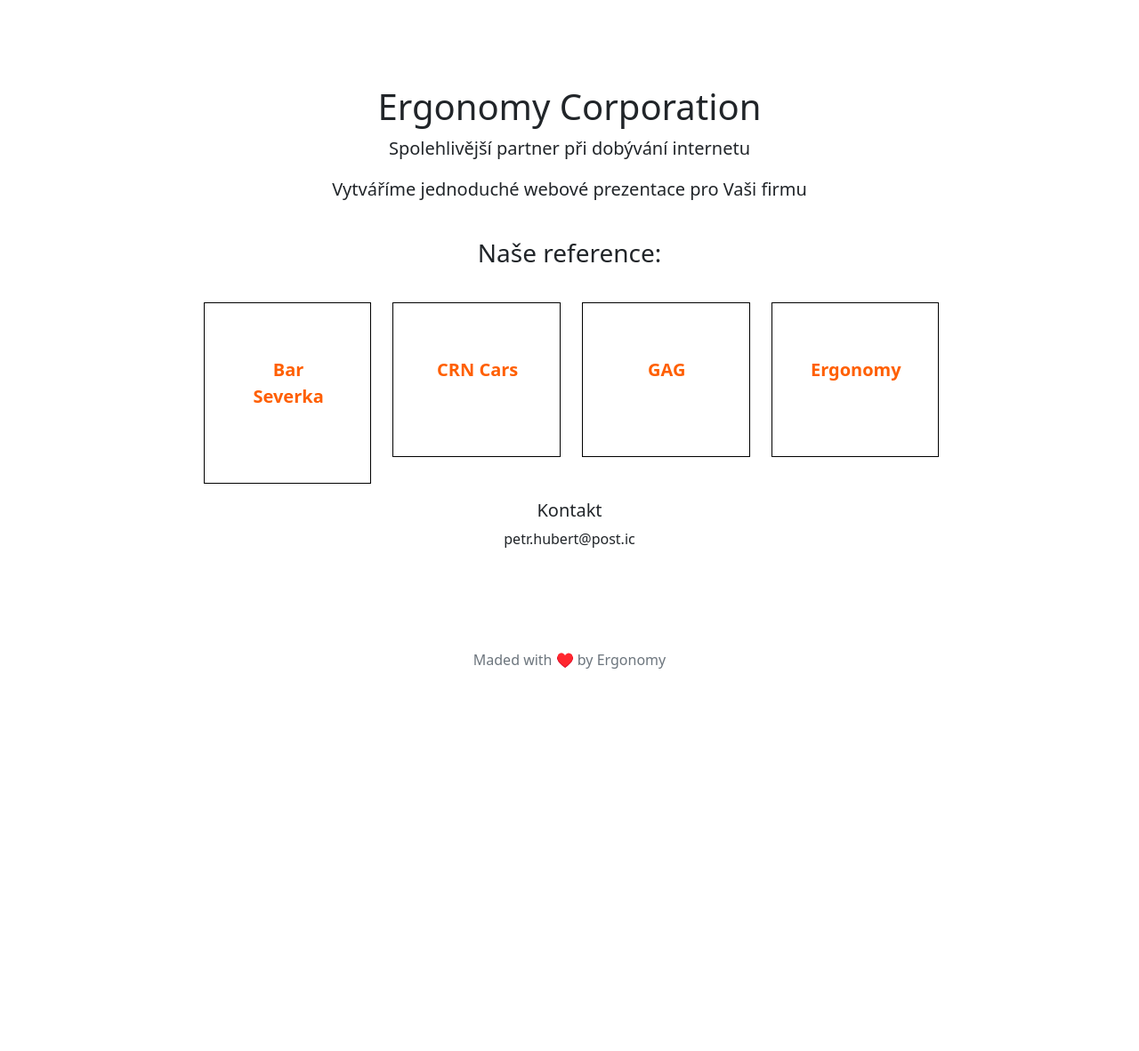
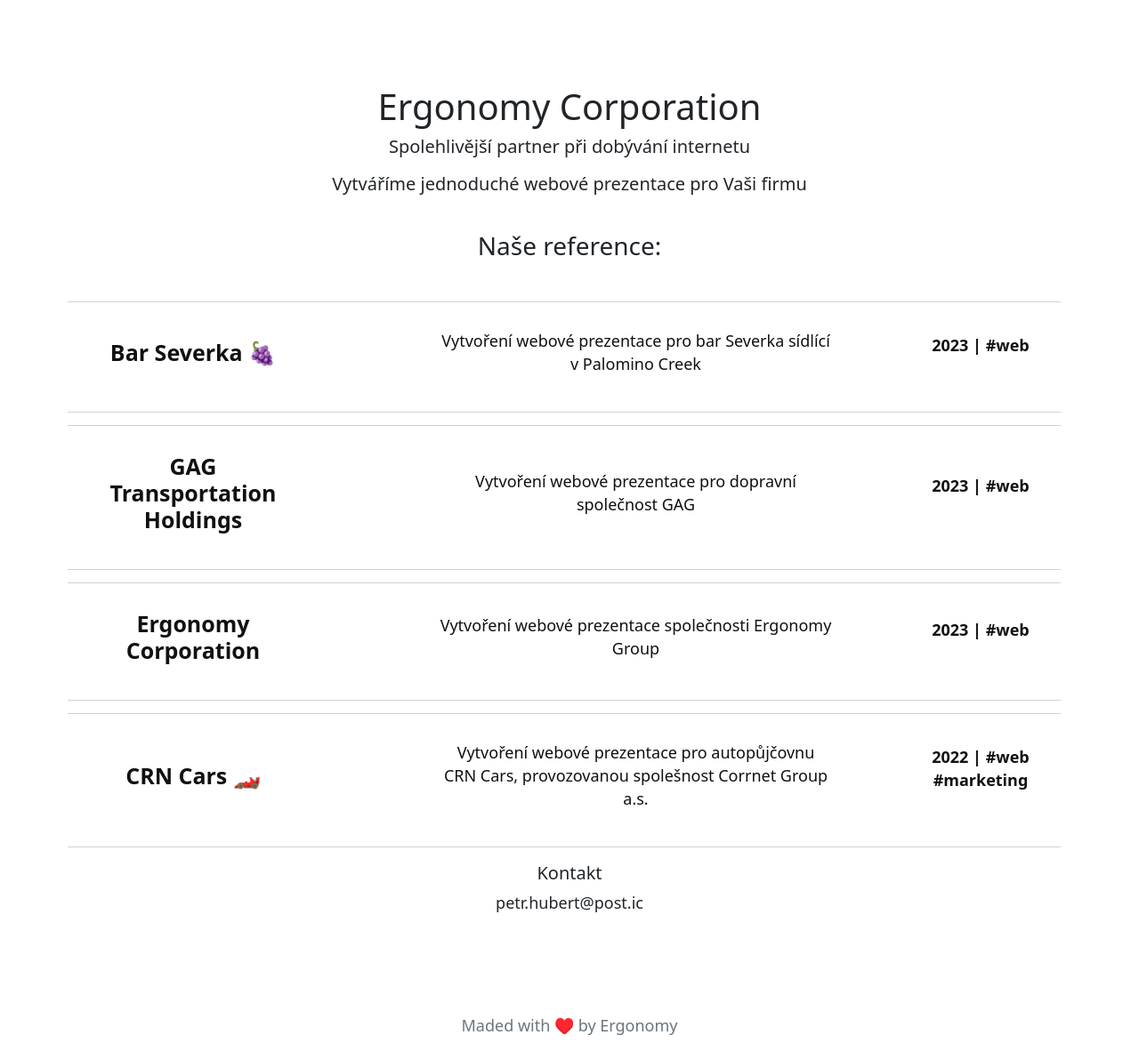
Before and after one commit to Petriik01/petriik01.github.io, a PHP site: page /ergonomy.ic/index.html in a window 1280 px wide. Shown: the whole page at 89% size. Before the commit the page ends 752 px from the top, so only its background shows below. Run offline with PHP 8.4, Linux system fonts and the light colour scheme.

Commit message:
Upravení stránky ER, nový vzhled

```diff
--- a/ergonomy.ic/index.html
+++ b/ergonomy.ic/index.html
@@ -24,24 +24,64 @@
             <div class="">
                 <div class="d-flex justify-content-center">
                     <div class="row">
-                        <div class="col-lg-3">
-                            <div class="mx-2 mt-2 w-100">
-                                <a class="lead karta text-decoration-none" href="https://artic.leosight.cz/severkabar.ic/" target="_top">Bar Severka</a>
+                        <div class="reference-list">
+                            <div class="reference-items" style="opacity: 1; transform: matrix(1, 0, 0, 1, 0, 0);">
+                                <a target="_top" class="reference-items-content" href="https://artic.leosight.cz/severkabar.ic">
+                                    <div class="reference-items-title">
+                                        <div class="p--large color--black">Bar Severka 🍇</div>
+                                    </div>
+                                    <div class="join-list-item-body">
+                                        <p class="p color--black">Vytvoření webové prezentace pro bar Severka sídlící v Palomino Creek</p>
+                                    </div>
+                                    <div class="reference-items-side">
+                                        <p class="p color--black">2023 | #web</p>
+                                    </div>
+                                </a>
                             </div>
                         </div>
-                        <div class="col-lg-3">
-                            <div class="mx-2 mt-2 w-100">
-                                <a class="lead karta text-decoration-none" href="https://artic.leosight.cz/crnc.ic/" target="_top">CRN Cars</a>
+                        <div class="reference-list">
+                            <div class="reference-items" style="opacity: 1; transform: matrix(1, 0, 0, 1, 0, 0);">
+                                <a target="_top" class="reference-items-content" href="https://artic.leosight.cz/gagth.ic">
+                                    <div class="reference-items-title">
+                                        <div class="p--large color--black">GAG Transportation Holdings</div>
+                                    </div>
+                                    <div class="join-list-item-body">
+                                        <p class="p color--black">Vytvoření webové prezentace pro dopravní společnost GAG</p>
+                                    </div>
+                                    <div class="reference-items-side">
+                                        <p class="p color--black">2023 | #web</p>
+                                    </div>
+                                </a>
                             </div>
                         </div>
-                        <div class="col-lg-3">
-                            <div class="mx-2 mt-2 w-100">
-                                <a class="lead karta text-decoration-none" href="https://artic.leosight.cz/gagth.ic/" target="_top">GAG</a>
+                        <div class="reference-list">
+                            <div class="reference-items" style="opacity: 1; transform: matrix(1, 0, 0, 1, 0, 0);">
+                                <a target="_top" class="reference-items-content" href="https://artic.leosight.cz/ergonomy.ic">
+                                    <div class="reference-items-title">
+                                        <div class="p--large color--black">Ergonomy Corporation</div>
+                                    </div>
+                                    <div class="join-list-item-body">
+                                        <p class="p color--black">Vytvoření webové prezentace společnosti Ergonomy Group</p>
+                                    </div>
+                                    <div class="reference-items-side">
+                                        <p class="p color--black">2023 | #web</p>
+                                    </div>
+                                </a>
                             </div>
                         </div>
-                        <div class="col-lg-3">
-                            <div class="mx-2 mt-2 w-100">
-                                <a class="lead karta text-decoration-none" href="#">Ergonomy</a>
+                        <div class="reference-list">
+                            <div class="reference-items" style="opacity: 1; transform: matrix(1, 0, 0, 1, 0, 0);">
+                                <a target="_top" class="reference-items-content" href="https://artic.leosight.cz/crnc.ic">
+                                    <div class="reference-items-title">
+                                        <div class="p--large color--black">CRN Cars 🏎️</div>
+                                    </div>
+                                    <div class="join-list-item-body">
+                                        <p class="p color--black">Vytvoření webové prezentace pro autopůjčovnu CRN Cars, provozovanou spolešnost Corrnet Group a.s.</p>
+                                    </div>
+                                    <div class="reference-items-side">
+                                        <p class="p color--black">2022 | #web #marketing</p>
+                                    </div>
+                                </a>
                             </div>
                         </div>
                     </div>
--- a/ergonomy.ic/styles.css
+++ b/ergonomy.ic/styles.css
@@ -1,44 +1,136 @@
-.karta{
-    padding-top: 60px;
-    padding-bottom: 82px;
-    padding-left: 42px;
-    padding-right: 40px;
+:root {
+    --orange: #ff5f00;
+    --black: #111;
+}
+.p,p {
+    font-weight: 400;
+    font-size: 18px;
+    line-height: 26px;
+}
+.color--black {
+    color: var(--black);
+}
+.p--large{
+    font-weight: 600;
+    font-size: 25px;
+    line-height: 30px;
+}
+
+a{
+    text-decoration: none!important;
+}
+/*reference*/
+.reference-list {
+    width: 100% !important;
+    margin-top: 15px!important;
+}
+
+.reference-items {
+    width: 100%;
+    margin-bottom: -1px;
+}
+
+.reference-items:last-of-type .reference-items-content {
+    border-bottom: 1px solid #d2d2d2;
+}
+
+.reference-items-content {
+    padding: 30px 20px 41px 21px;
     display: flex;
     align-items: center;
     justify-content: center;
-    -webkit-transform: translateX(-6px) translateY(6px);
     transform: translateX(-6px) translateY(6px);
     transition: -webkit-transform .3s ease-in-out;
     transition: transform .3s ease-in-out;
-    transition: transform .3s ease-in-out,-webkit-transform .3s ease-in-out;
     background: #fff;
-    border-top: 1px solid #e1e1e1;
+    border-top: 1px solid #d2d2d2;
 }
 
-.karta:hover {
-    -webkit-transform: translateX(0) translateY(0);
-    transform: translateX(0) translateY(0);
-    border: 1px solid #000;
+.reference-items-title {
+    width: 100%;
+    max-width: 240px;
+    float: left;
+    margin-right: 80px;
 }
 
-.karta:hover {
-    -webkit-transform: scale(1);
-    transform: scale(1)
+
+.reference-items-title p.p--large.color--black {
+    font-size: 45px;
+    transform: scale(.711);
+    transition: -webkit-transform .3s linear;
+    transition: transform .3s linear;
+    text-align: left;
+    float: left;
+    line-height: 1.1;
 }
 
-.karta:hover {
-    color: #ff5f00;
-}
-.karta{
-    width: 100%!important;
-    transition: .2s;
-    border: 1px solid black;
-}
-.karta{
-    font-weight: bold;
-    color: #ff5f00!important;
+.join-list-item-body {
+    width: calc(100% - 380px);
+    float: left;
 }
 
-.karta:hover{
-    box-shadow: -6px 6px 0 #000;
+.join-list-item-body p {
+    max-width: 440px;
+    margin: 0 auto;
 }
+.reference-items-side .p.color--black {
+    font-weight: 600;
+}
+.reference-items-side .p.color--black {
+    font-weight: 600;
+}
+.reference-items:focus .reference-items-content,.reference-items:hover .reference-items-content {
+    transform: translateX(0) translateY(0);
+    border: 1px solid var(--black);
+}
+
+.reference-items:focus .arrow-container .arrow,.reference-items:hover {
+    width: 100%;
+}
+
+.reference-items:focus,.reference-items:hover {
+    box-shadow: -6px 6px 0 var(--black);
+}
+.reference-items-side {
+    width: 100%;
+    max-width: 140px;
+    float: right;
+    margin-left: 20px;
+    text-align: center;
+}
+
+@media (max-width: 1024px) {
+    .reference-list {
+        margin-top: 15px;
+    }
+    .reference-items-content {
+        padding-top:36px;
+        padding-bottom: 36px;
+        justify-content: space-between;
+    }
+    .reference-items-title {
+        margin-right:0;
+        padding-right: 16px;
+        font-size: 18px;
+        line-height: 22px;
+        transform: none;
+    }
+    .reference-items-title p.p--large.color--black {
+        font-size:18px;
+        line-height: 22px;
+        transform: none;
+    }
+    .reference-items-side .p.color--black {
+        white-space:nowrap;
+        font-size: 12px;
+        line-height: 14px;
+    }
+    .reference-items-side {
+        margin-left:0;
+        flex: 1;
+        flex-grow: 0;
+    }
+    .join-list-item-body {
+        display:none;
+    }
+}
```
